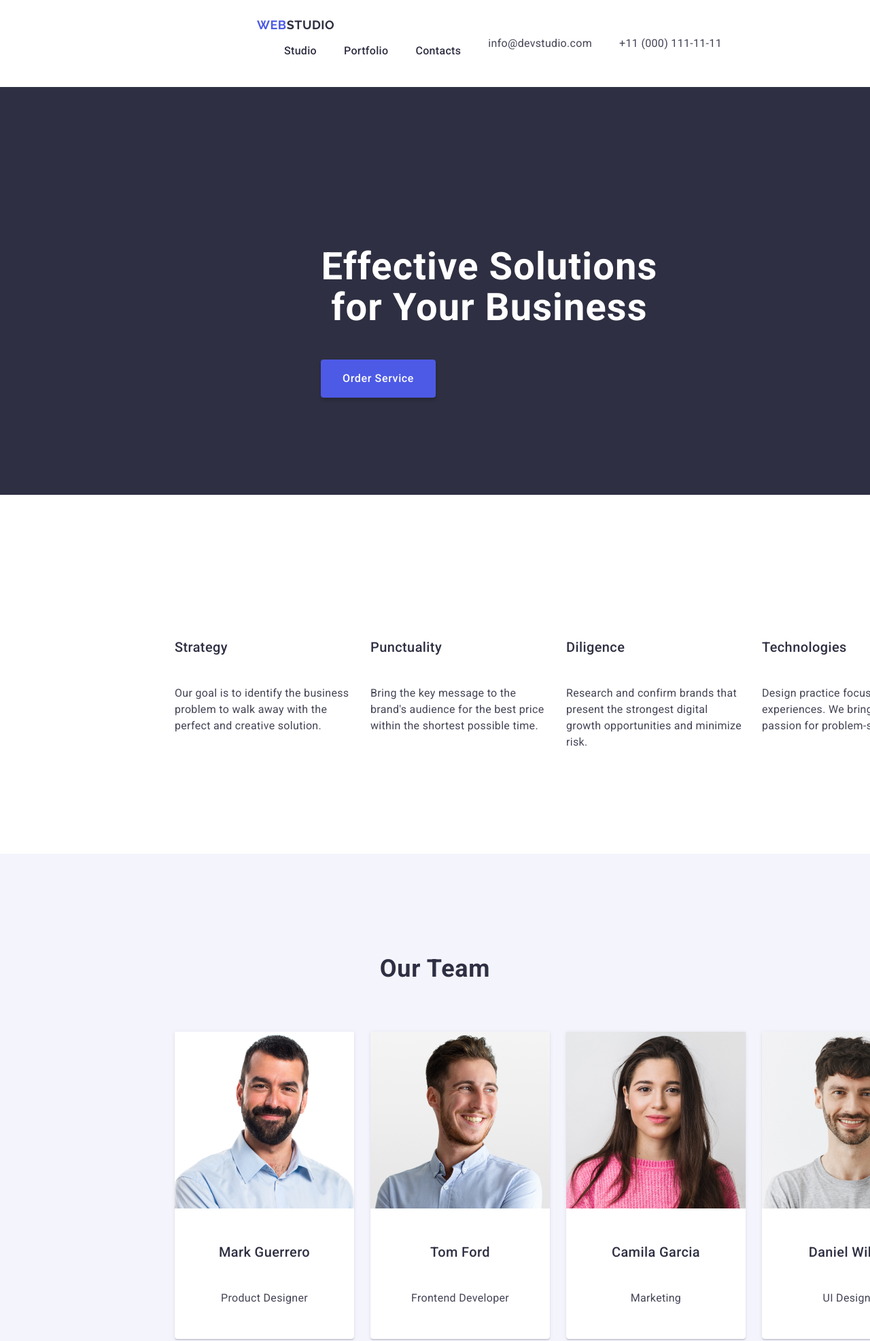
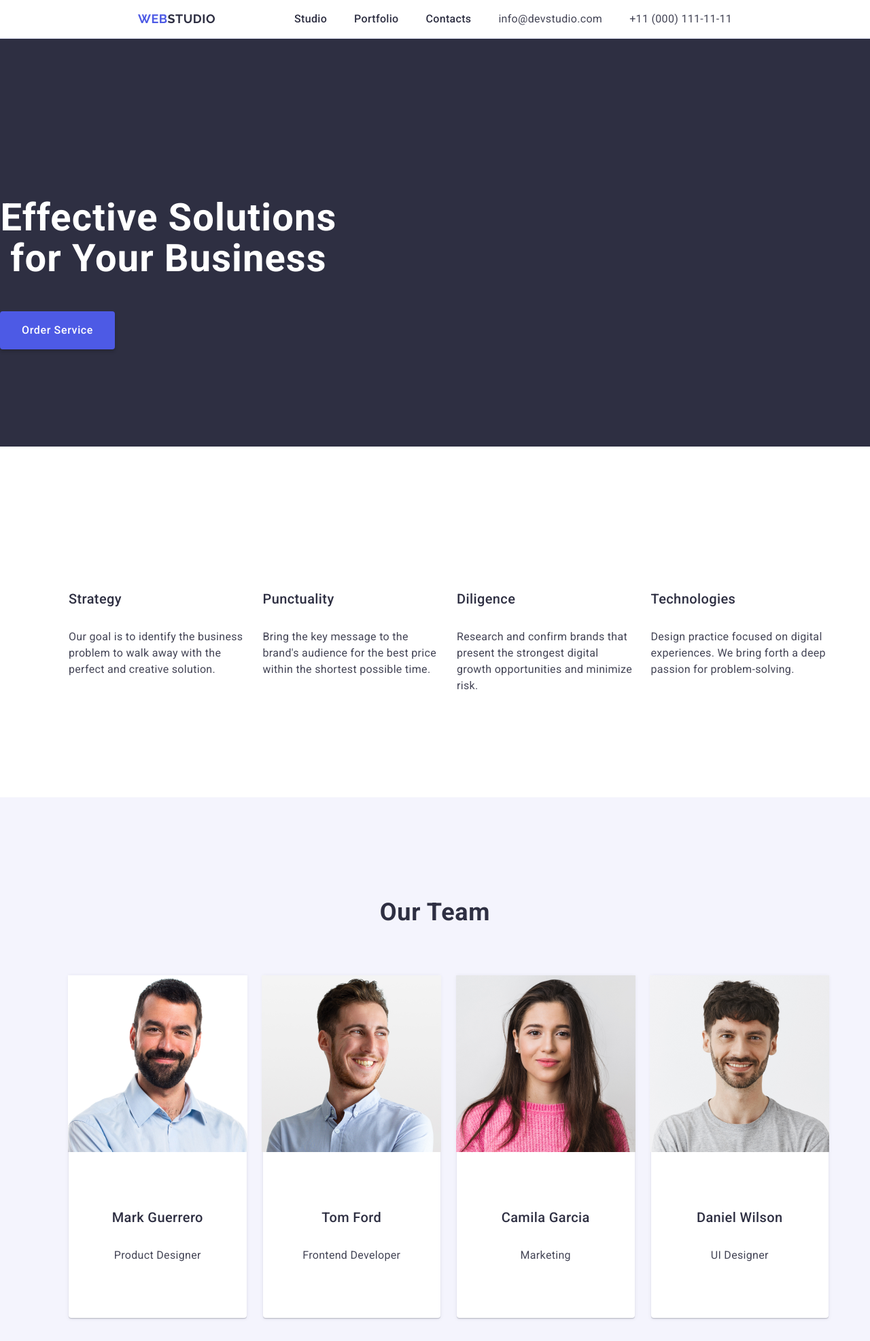
Before and after one commit to radyvoniukkate/goit-markup-hw-03, a plain HTML site: page index.html in a window 1280 px wide. Shown: the top 1973 px of the page at 68% size. Drawn offline with nearby package versions, Linux system fonts and the light colour scheme.

Commit message:
correction of details

```diff
--- a/css/styles.css
+++ b/css/styles.css
@@ -4,13 +4,18 @@ body {
   background-color: #ffffff;
 }
 
-header .container {
+.header{
+  border-bottom: 1px solid #e7e9fc;
+}
+
+.header .container {
   display: flex;
-  width: 1440px;
+  width: 1158px;
+  margin: 0 auto;
   justify-content: center;
   align-items: center;
   flex-shrink: 0;
-  padding: 25.5px 156px;
+  padding: 0 15px;
 }
 
 .navbar-links {
@@ -28,6 +33,7 @@ header .container {
 .navbar-links .link {
   text-decoration: none;
   color: #2e2f42;
+  padding: 24px 0;
 }
 
 .navbar-links .link:focus {
@@ -72,10 +78,15 @@ header .container {
   color: #404bbf;
 }
 
+.nav-container{
+display: flex;
+align-items: center;
+}
+
 .header-address {
   font-style: normal;
 }
-header .logo-link {
+.header .logo-link {
   font-family: Raleway, sans-serif;
   font-size: 18px;
   font-weight: 700;
@@ -84,6 +95,7 @@ header .logo-link {
   text-transform: uppercase;
   text-decoration: none;
   color: #4d5ae5;
+  margin-right: 76px;
 }
 
 .logo-link .accent {
@@ -98,7 +110,7 @@ header .logo-link {
   width: 1440px;
   height: 600px;
   flex-shrink: 0;
-  padding: 188px 472px;
+  padding: 188px 0;
 }
 
 .main-title {
@@ -108,6 +120,7 @@ header .logo-link {
   letter-spacing: 1.12px;
   text-align: center;
   color: #fff;
+  max-width: 496px;
 }
 
 .order-button {
@@ -117,9 +130,10 @@ header .logo-link {
   line-height: 1.5; /* 150% */
   letter-spacing: 0.64px;
   color: #fff;
+  min-width: 169px;
   border: none;
   cursor: pointer;
-  display: inline-flex;
+  display: block;
   padding: 16px 32px;
   align-items: flex-start;
   gap: 10px;
@@ -146,11 +160,13 @@ header .logo-link {
 
 .portfolio-list {
   list-style: none;
-  gap: 24px;
+  column-gap: 24px;
+  row-gap: 48px;
   display: flex;
   justify-content: flex-start;
   flex-wrap: wrap;
   flex-direction: row;
+
 }
 
 .list-title {
@@ -162,33 +178,43 @@ header .logo-link {
 
 .benefits-section {
   color: #2e2f42;
+  padding: 120px 0;
+}
+
+.benefits-section .section-title{
+  visibility: hidden;
 }
 
 .benefits-section .container {
   max-width: 1158px;
   margin: 0 auto;
-  padding: 120px 156px;
+}
+
+.team-section{
+  padding: 120px 0;
 }
 
 .team-section .container {
   max-width: 1158px;
   margin: 0 auto;
-  padding: 120px 156px;
 }
 
 .portfolio-section .container {
   max-width: 1158px;
   margin: 0 auto;
-  padding: 120px 156px;
 }
 
 .benefit {
   display: flex;
-  width: 264px;
   flex-direction: column;
   align-items: flex-start;
   flex-shrink: 0;
   gap: 8px;
+  width: calc((100% - 72px) / 4);
+}
+
+.benefit .list-title{
+  margin-bottom: 8px;
 }
 
 .text {
@@ -217,6 +243,7 @@ header .logo-link {
 .team-member {
   background: #fff;
   display: inline-flex;
+  width: calc((100% - 72px) / 4);
 padding-bottom: 32px;
 flex-direction: column;
 justify-content: center;
@@ -232,18 +259,29 @@ width: 232px;
 flex-direction: column;
 justify-content: center;
 align-items: center;
+padding: 32px 0;
 gap: 8px;
+}
+
+.team-member .card-content .list-title{
+  text-align: center;
+  margin-bottom: 8px
+}
+
+.team-member .card-content .text{
+  text-align: center;
 }
 
 .portfolio-section {
   color: #2e2f42;
+  padding: 120px 0;
 }
 
 .portfolio-item {
   border: 1px solid #e7e9fc;
   background: #fff;
   display: flex;
-width: 360px;
+  width: calc((100% - 48px) / 3);
 padding-bottom: 32px;
 flex-direction: column;
 align-items: flex-start;
@@ -253,20 +291,25 @@ flex-shrink: 0;
 
 .portfolio-item .card-content{
   display: flex;
-  padding: 0px 16px;
+  padding: 32px 16px;
   flex-direction: column;
   justify-content: center;
   align-items: flex-start;
   gap: 8px;
   align-self: stretch;
+  border: 1px solid #e7e9fc;
+}
+
+.portfolio-item .card-content .list-title{
+  margin-bottom: 8px
 }
 
 .footer {
   background: #2e2f42;
+  padding: 100px 0;
 }
 
 .footer .container {
-  padding: 101.5px 1020px 100px 156px;
 }
 
 .footer .text {
@@ -286,7 +329,8 @@ flex-shrink: 0;
   text-transform: uppercase;
   text-decoration: none;
   color: #4d5ae5;
-  margin-bottom: 17.5px;
+  margin-bottom: 16px;
+  display: inline-block;
 }
 
 .footer .logo-link .accent {
--- a/index.html
+++ b/index.html
@@ -17,9 +17,9 @@
     <title>Document</title>
   </head>
   <body>
-    <header>
+    <header class="header">
       <div class="container">
-      <nav>
+      <nav class="nav-container">
         <a href="./index.html" class="logo-link"
           >Web<span class="accent">Studio</span></a
         >
```
